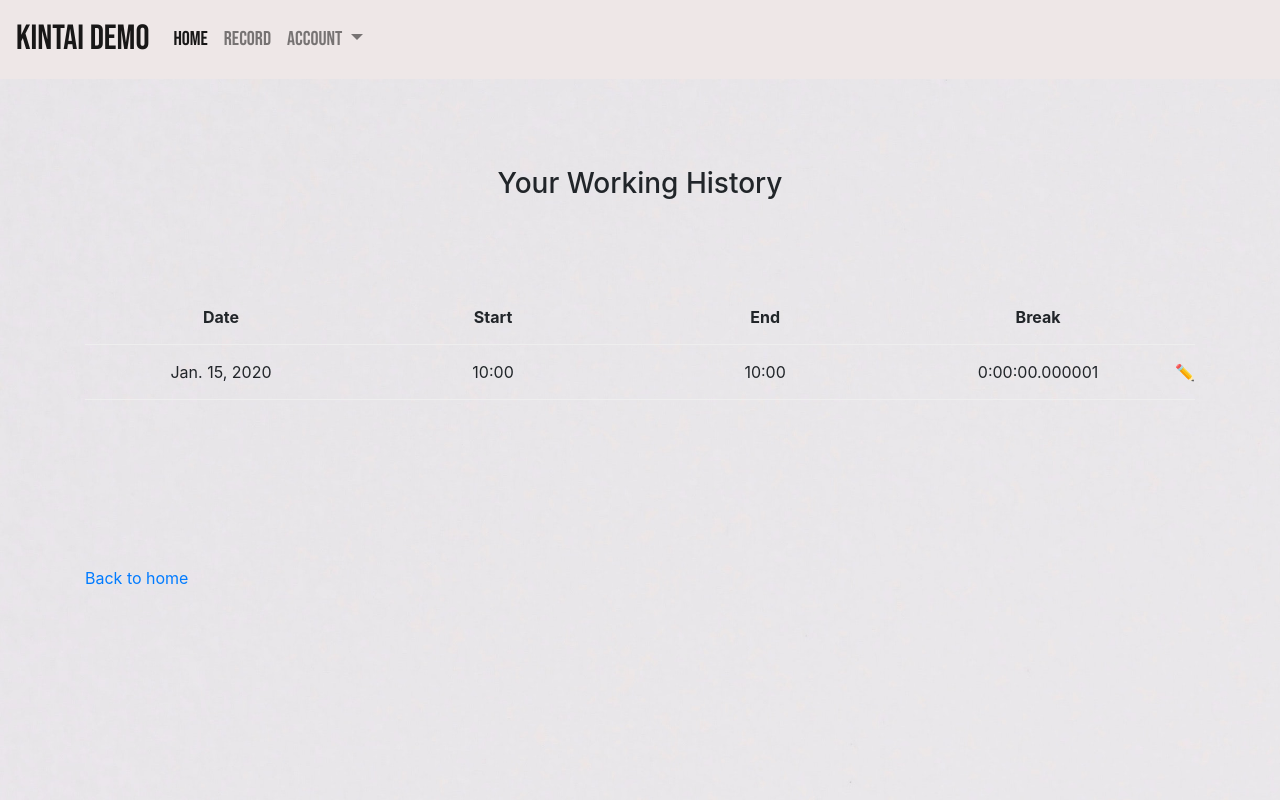
After one commit to yuki-nagano/kintaidemo, a Django app: page /record in a window 1280 px wide. The commit adds this page. Run offline with Django 4.2, Linux system fonts and the light colour scheme; tables that the repository leaves empty hold one stand-in row (values such as "Sample post"); some libraries are stand-ins or nearby versions.

Commit message:
feat: add record (kintai list)

```diff
--- /dev/null
+++ b/kintaiapp/static/kintaiapp/css/record.css
@@ -0,0 +1,66 @@
+@charset "UTF-8";
+
+/* For mobile */
+@media (max-width: 767px) {
+    #css{
+        width:auto;
+    }
+
+    table tr th {
+        font-size: 14px;
+    }
+
+    table tr {
+        font-size: 13px;
+    }
+
+}
+
+
+body.for_record {
+    width: 100%;
+    min-height: 100vh;
+    background-image: url(../img/bg2.jpg);
+    background-size: cover;
+    /* background-repeat: no-repeat;
+    background-attachment: fixed; */
+}
+
+h3 {
+    text-align: center;
+    margin-top: 8%;
+    margin-bottom: 8%;
+}
+
+table{
+    margin-bottom: 15%;
+    border-collapse: collapse;
+    border-spacing: 0;
+    width: 100%;
+}
+
+table tr{
+    border-bottom: solid 1px #eee;
+    cursor: pointer;
+}
+
+/* table tr:hover{
+background-color: #d4f0fd;
+} */
+
+table th,table td{
+    text-align: center;
+    width: 25%;
+    padding: 15px 0;
+}
+
+/* table td.icon{
+    background-size: 35px;
+    background-position: left 5px center;
+    background-repeat: no-repeat;
+    padding-left: 30px;
+} */
+
+/* table td.icon {
+    background-image: url(/lists/pics/mini.PNG)
+} */
--- a/kintaiapp/templates/kintaiapp/common/base.html
+++ b/kintaiapp/templates/kintaiapp/common/base.html
@@ -15,6 +15,7 @@
 
         <!-- Load CSS files -->
         <link rel="stylesheet" type="text/css" href="{% static 'kintaiapp/css/style.css' %}">
+        <link rel="stylesheet" type="text/css" href="{% static 'kintaiapp/css/record.css' %}">
 
         <!-- NAV BAR START -->
         <nav class="navbar navbar-expand-lg navbar-light font_benasneue bg_rose">
@@ -28,7 +29,7 @@
                         <a class="nav-link" href="/">Home<span class="sr-only">(current)</span></a>
                     </li>
                     <li class="nav-item">
-                        <a class="nav-link" href="#">Record</a>
+                        <a class="nav-link" href="{% url 'record' %}">Record</a>
                     </li>
                     <li class="nav-item dropdown">
                         <a class="nav-link dropdown-toggle" href="#" id="navbarDropdownMenuLink" data-toggle="dropdown" aria-haspopup="true" aria-expanded="false">
--- /dev/null
+++ b/kintaiapp/templates/kintaiapp/record.html
@@ -0,0 +1,36 @@
+<!-- 共通部分(ヘッダーフッター)は以下をextends -->
+{% extends "kintaiapp/common/base.html" %}
+
+{% block content %}
+<body class="for_record">
+    <div class="container">
+        <div class="row">
+            <div class="col-12 col-sm-12">
+                <h3>Your Working History</h3>
+                <table>
+                    <tr>
+                        <th>Date</th>
+                        <th>Start</th>
+                        <th>End</th>
+                        <th>Break</th>
+
+                    </tr>
+                    {% for record in kintailist %}
+                    <tr>
+                        <td>{{ record.workingday }}</td>
+                        <!-- MEMO: no need space bewteen : and "H:i" -->
+                        <td>{{ record.begintime | time:"H:i" }}</td>
+                        <td>{{ record.finishtime | time:"H:i" }}</td>
+                        <td>{{ record.breaktime }}</td>
+                        <td><a href="/record">✏️</a></td>
+                    </tr>
+                    {% endfor %}
+                </table>
+            </div>
+        </div>
+        <footer>
+            <a href="/">Back to home</a>
+        </footer>
+    </div>
+</body>
+{% endblock %}
--- a/kintaiapp/urls.py
+++ b/kintaiapp/urls.py
@@ -5,6 +5,7 @@ from . import views
 urlpatterns = [
     path('', views.home),
     path('dokintai', views.dokintai),
+    path('record', views.record, name='record'),
     # test
     path('hello', views.index),
 ]
--- a/kintaiapp/views.py
+++ b/kintaiapp/views.py
@@ -32,6 +32,21 @@ def dokintai(request):
     return render(request, "kintaiapp/home.html")
 
 """
+    RECORD
+    - 勤怠一覧表示
+    - 勤怠編集 (追加予定)
+"""
+def record(request):
+    # 一覧表示
+    if request.method == 'GET':
+        data = Kintai.objects.all()
+        data_dict = {'kintailist': data}
+        for i in data:
+            if i.breaktime is None:
+                i.breaktime = "-"
+        return render(request, 'kintaiapp/record.html', data_dict)
+
+"""
     Return status depending on isWorking
     isWorkingのステータスによって Start working か End working を返す
 """
```
Also changed, not shown: kintaiapp/static/kintaiapp/img/bg2.jpg (added).
